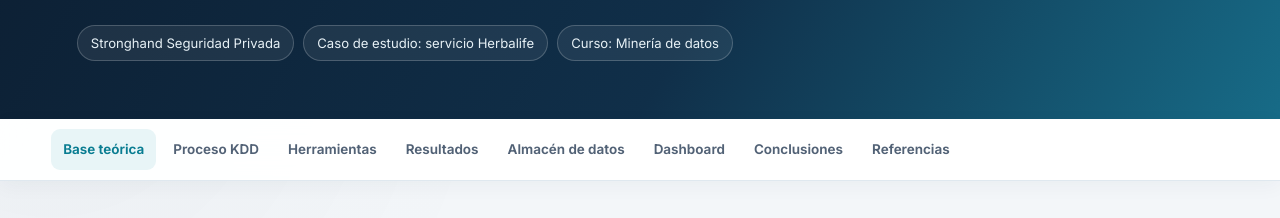
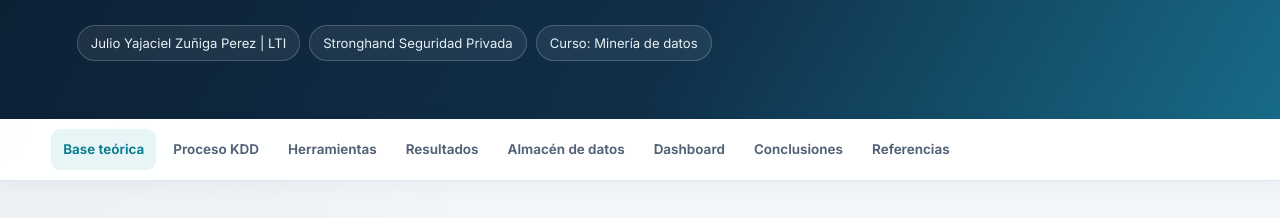
Before and after one commit to zunigaperezjulioyajaciel-web/Proyecto-mineria-datos., a plain HTML site: page index.html in a window 1280 px wide. Shown: the part 317-535 px from the top of the page. Drawn offline with nearby package versions, Linux system fonts and the light colour scheme.

Commit message:
Update meta information in index.html

```diff
--- a/index.html
+++ b/index.html
@@ -77,7 +77,7 @@ footer{background:#0C1D30;color:#D2E1EA;padding:34px max(6vw,24px);border-top:4p
   <div class="eyebrow">Producto integrador · Minería de datos</div>
   <h1>Inteligencia de negocios y minería de datos</h1>
   <p>Aplicación del proceso de descubrimiento de conocimiento a la información operativa de Stronghand Seguridad Privada, utilizando el sistema FOBOS como referencia.</p>
-  <div class="meta"><span>Stronghand Seguridad Privada</span><span>Caso de estudio: servicio Herbalife</span><span>Curso: Minería de datos</span></div>
+  <div class="meta"><span>Julio Yajaciel Zuñiga Perez | LTI </span><span>Stronghand Seguridad Privada</span><span>Curso: Minería de datos</span></div>
 </header>
 <nav id="mainNav" aria-label="Navegación principal">
   <button class="nav-toggle" type="button" aria-expanded="false" aria-controls="mainNav"><i data-lucide="menu"></i><span>Secciones</span></button>
```
